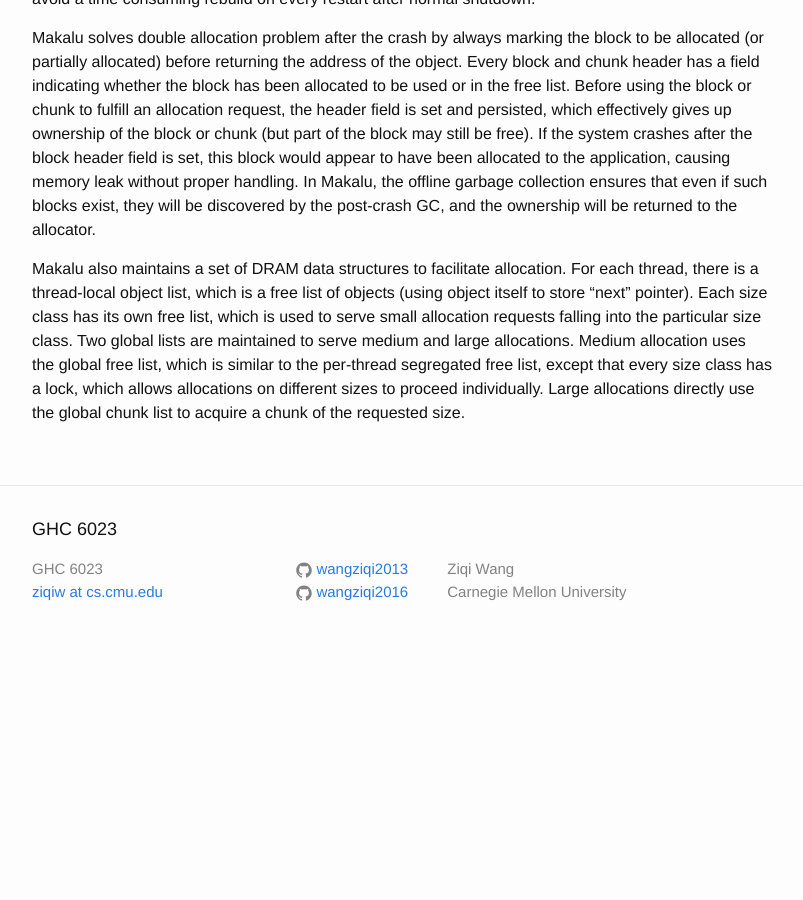
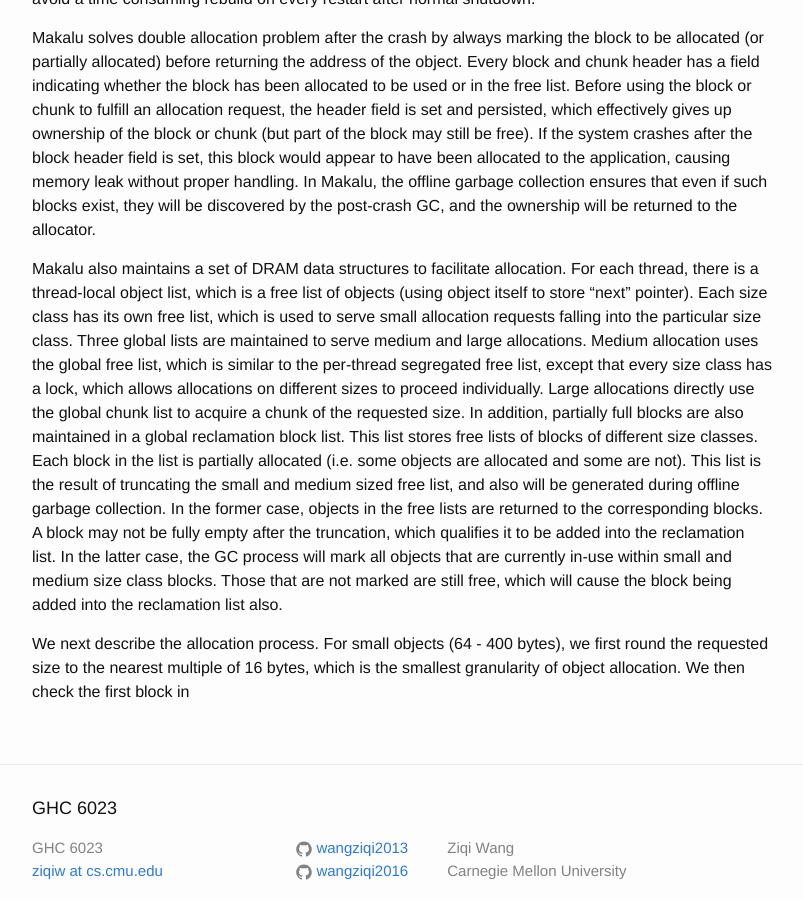
Before and after one commit to wangziqi2013/wangziqi2013.github.io, a Jekyll site: the page built from _posts/2019-11-18-makalu.markdown, in a window 1280 px wide and 900 px high, scrolled down 2566 px. Shown: the whole window, without its empty margins (238-1041 px from the left). Built offline with Jekyll 4.4.1, drawn with Linux system fonts in a browser that asks for light colours; before the commit the page ends 3229 px from its top, so only the background shows below that.

Commit message:
Adding reclamation list

```diff
--- a/_posts/2019-11-18-makalu.markdown
+++ b/_posts/2019-11-18-makalu.markdown
@@ -72,7 +72,6 @@ small and medium objects), the flag indicating whether the allocator owns the bl
 and the bitmap for object allocation within the block. A chunk header only stores the size of the chunk in the number of
 blocks and the osnership flag.
 
-
 Makalu also assumes that objects allocated to the application are accessed via pointers. The application using Makalu
 must guarantee that objects not reachable from one of the 256 roots in the heap header are garbage nodes, which can be
 reclaimed after crash recovery using an offline mark-and-sweep GC. The offline GC starts at each root pointer, and marks
@@ -100,7 +99,18 @@ even if such blocks exist, they will be discovered by the post-crash GC, and the
 
 Makalu also maintains a set of DRAM data structures to facilitate allocation. For each thread, there is a thread-local
 object list, which is a free list of objects (using object itself to store "next" pointer). Each size class has its own
-free list, which is used to serve small allocation requests falling into the particular size class. Two global lists are
+free list, which is used to serve small allocation requests falling into the particular size class. Three global lists are
 maintained to serve medium and large allocations. Medium allocation uses the global free list, which is similar to
 the per-thread segregated free list, except that every size class has a lock, which allows allocations on different sizes
 to proceed individually. Large allocations directly use the global chunk list to acquire a chunk of the requested size.
+In addition, partially full blocks are also maintained in a global reclamation block list. This list stores free lists
+of blocks of different size classes. Each block in the list is partially allocated (i.e. some objects are allocated and
+some are not). This list is the result of truncating the small and medium sized free list, and also will be generated
+during offline garbage collection. In the former case, objects in the free lists are returned to the corresponding blocks.
+A block may not be fully empty after the truncation, which qualifies it to be added into the reclamation list. In the
+latter case, the GC process will mark all objects that are currently in-use within small and medium size class blocks.
+Those that are not marked are still free, which will cause the block being added into the reclamation list also.
+
+We next describe the allocation process. For small objects (64 - 400 bytes), we first round the requested size to the
+nearest multiple of 16 bytes, which is the smallest granularity of object allocation. We then check the first
+block in
```
